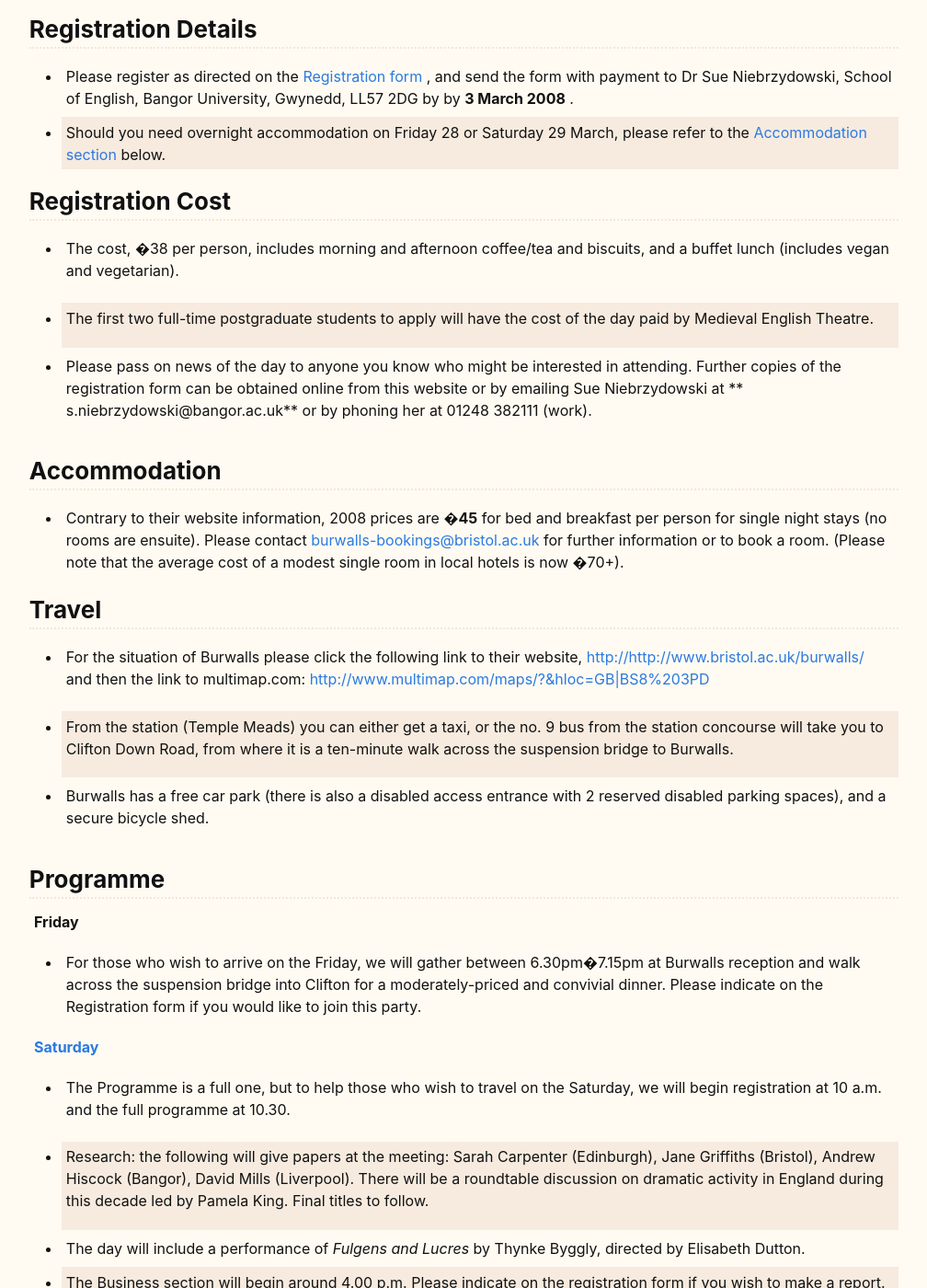
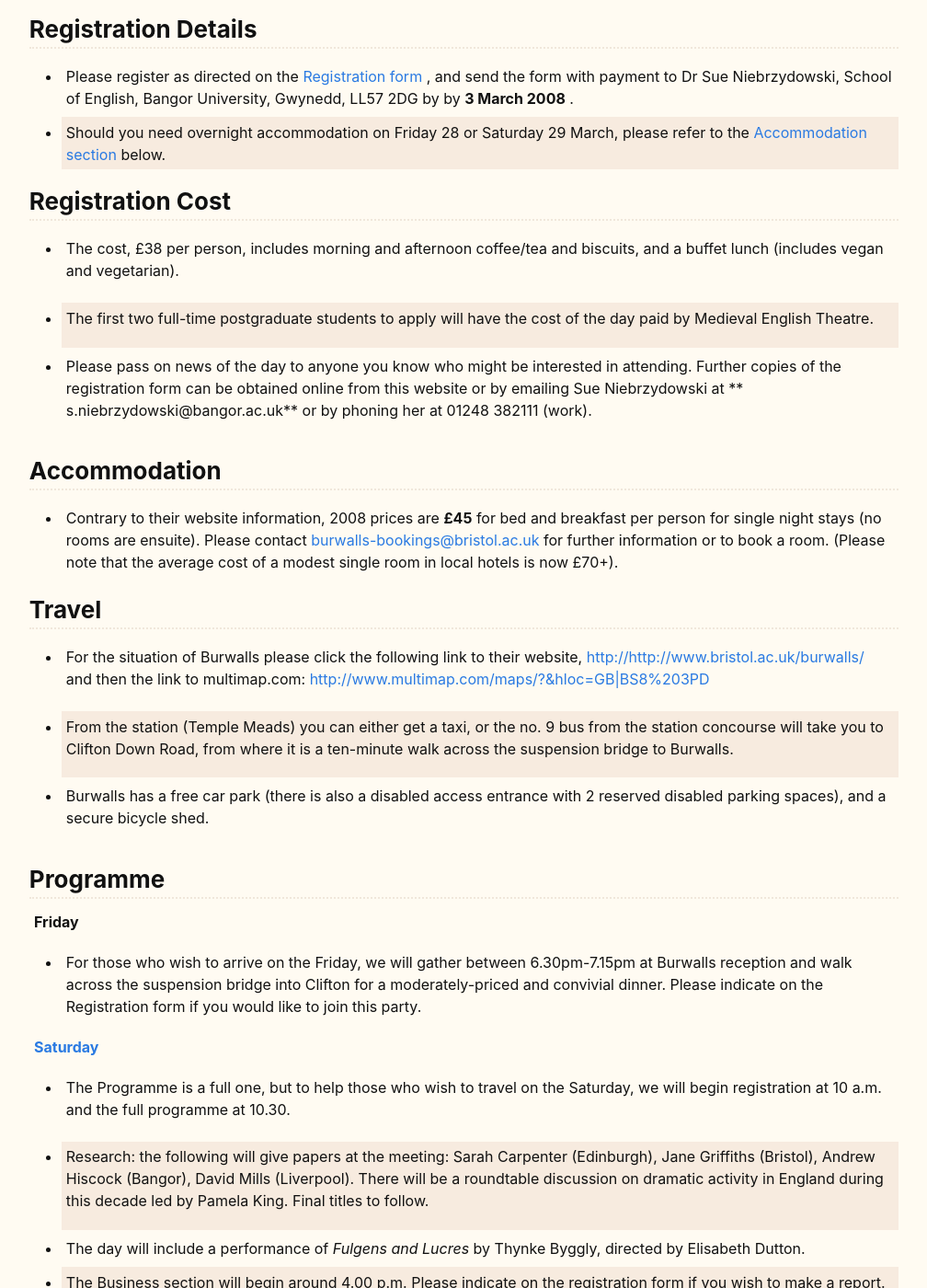
Before and after one commit to MedievalEnglishTheatre/MedievalEnglishTheatre.github.io, a Jekyll site: the page built from src/meetings/meet_2008/index.md, in a window 1280 px wide and 1400 px high, scrolled down 783 px. Shown: the whole window at 92% size, without its empty margins (133-1141 px from the left). Built offline with Jekyll 4.4.1, drawn with Linux system fonts in a browser that asks for light colours; some of the changed text lies outside the part shown.

```diff
--- a/src/meetings/meet_2008/index.md
+++ b/src/meetings/meet_2008/index.md
@@ -17,7 +17,7 @@ This year the Medieval English Theatre meeting on **The 1490s** will be
 - hosted by Professor Pamela King at the University of Bristol;
 - held in the University's Burwalls Centre for Continuing Education, Bridge Road, Leigh Woods, BRISTOL BS8 3PD, UK, Tel: +44 (0)117 3310200;
 -  [venue images and information](http://www.bristol.ac.uk/burwalls/) ;
-- Pam�s contact details: Department of English, University of Bristol, 3/5 Woodland Road, BRISTOL, BS8 1TB, e-mail: **  fampk@bristol.ac.uk** .
+- Pam's contact details: Department of English, University of Bristol, 3/5 Woodland Road, BRISTOL, BS8 1TB, e-mail: **  fampk@bristol.ac.uk** .
 
 ----
 
@@ -33,7 +33,7 @@ Go to     [ **PROGRAMME** ](programme_2008.html)    page
 
 ### **Registration Cost**
 
-- The cost, �38 per person, includes morning and afternoon coffee/tea and biscuits, and a buffet lunch (includes vegan and vegetarian).
+- The cost, £38 per person, includes morning and afternoon coffee/tea and biscuits, and a buffet lunch (includes vegan and vegetarian).
 
 - The first two full-time postgraduate students to apply will have the cost of the day paid by Medieval English Theatre.
 
@@ -43,7 +43,7 @@ s.niebrzydowski@bangor.ac.uk** or by phoning her at 01248 382111 (work).
 ### <a xmlns="http://www.w3.org/1999/xhtml"   name="accommodation"   id="accommodation"/> **Accommodation**
 
 
-- Contrary to their website information, 2008 prices are **�45** for bed and breakfast per person for single night stays (no rooms are ensuite). Please contact [burwalls-bookings@bristol.ac.uk](mailto:burwalls-bookings@bristol.ac.uk) for further information or to book a room. (Please note that the average cost of a modest single room in local hotels is now �70+).
+- Contrary to their website information, 2008 prices are **£45** for bed and breakfast per person for single night stays (no rooms are ensuite). Please contact [burwalls-bookings@bristol.ac.uk](mailto:burwalls-bookings@bristol.ac.uk) for further information or to book a room. (Please note that the average cost of a modest single room in local hotels is now £70+).
 
 ### <a xmlns="http://www.w3.org/1999/xhtml" name="travel" id="travel"/> **Travel**
 
@@ -58,7 +58,7 @@ s.niebrzydowski@bangor.ac.uk** or by phoning her at 01248 382111 (work).
 
  **Friday**
 
-- For those who wish to arrive on the Friday, we will gather between 6.30pm�7.15pm at Burwalls reception and walk across the suspension bridge into Clifton for a moderately-priced and convivial dinner. Please indicate on the Registration form if you would like to join this party.
+- For those who wish to arrive on the Friday, we will gather between 6.30pm-7.15pm at Burwalls reception and walk across the suspension bridge into Clifton for a moderately-priced and convivial dinner. Please indicate on the Registration form if you would like to join this party.
 
  [**Saturday**](programme_2008/)
 
```
